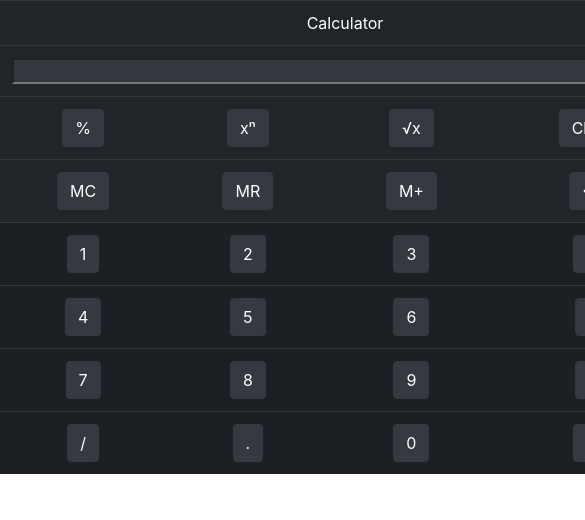
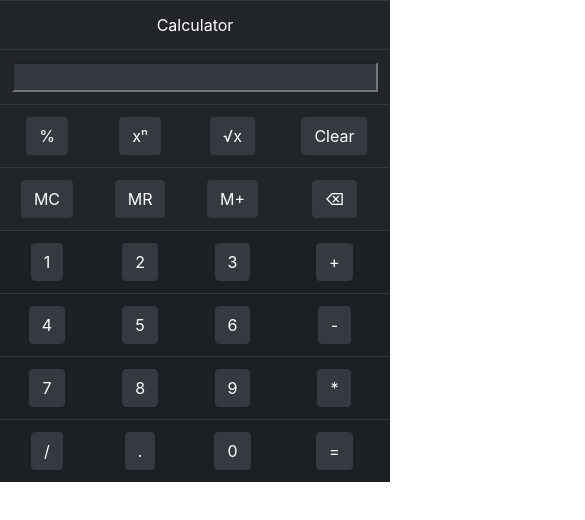
Before and after one commit to grantnagy/web2, a plain HTML site: page calc.html in a window 390 px wide. Shown: the top 520 px of the page, 585 px wide, since content can reach past the window. Drawn offline with nearby package versions, Linux system fonts and the light colour scheme.

Commit message:
responsiveness tweaks

```diff
--- a/calc.html
+++ b/calc.html
@@ -1,5 +1,9 @@
-<html>
+<!doctype html>
+<html lang="en">
   <head>
+    <meta charset="utf-8">
+    <meta name="viewport" content="width=device-width, initial-scale=1, shrink-to-fit=no">
+    <title>Grant's Travels</title>
     <link rel="stylesheet" href="https://maxcdn.bootstrapcdn.com/bootstrap/4.0.0/css/bootstrap.min.css" integrity="sha384-Gn5384xqQ1aoWXA+058RXPxPg6fy4IWvTNh0E263XmFcJlSAwiGgFAW/dAiS6JXm" crossorigin="anonymous">
       <script>
                   var memory;
@@ -71,7 +75,7 @@
                <td colspan="4">Calculator</td>
             </tr>
             <tr>
-            <td colspan="4"><input type="text" id="result" size="60"></td>
+               <td colspan="4"><input type="text" id="result" name="bar"></td>
             </tr>
             <tr>
                <td><input type="button" class="btn btn-dark" value="%" onclick="per()"/> </td>
@@ -110,6 +114,7 @@
                <td class="bg-secondary"><input type="button" class="btn btn-dark" value="=" onclick="solve()"/> </td>
             </tr>
          </table>
+      </div>
       </body>
       <script src="https://code.jquery.com/jquery-3.5.1.slim.min.js" integrity="sha384-DfXdz2htPH0lsSSs5nCTpuj/zy4C+OGpamoFVy38MVBnE+IbbVYUew+OrCXaRkfj" crossorigin="anonymous"></script>
       <script src="https://cdn.jsdelivr.net/npm/popper.js@1.16.1/dist/umd/popper.min.js" integrity="sha384-9/reFTGAW83EW2RDu2S0VKaIzap3H66lZH81PoYlFhbGU+6BZp6G7niu735Sk7lN" crossorigin="anonymous"></script>
--- a/styles.css
+++ b/styles.css
@@ -1,16 +1,18 @@
 table {
-    width: 70% !important;
     text-align: center !important;
+    width: 50% !important;
 }
 input[type=text] {
     color: white;
-background-color: #32383e;
+    background-color: #32383e;
+    width: 100%;
 }
 .bg-secondary {
     background-color: #1c2024 !important;
 }
-@media only screen and (max-width: 600px) {
+@media screen and (max-width: 600px) {
     table {
+        text-align: center !important;
         width: 100% !important;
     }
-    }
+}
```
Lines whose indentation alone changed are shown as unchanged.
